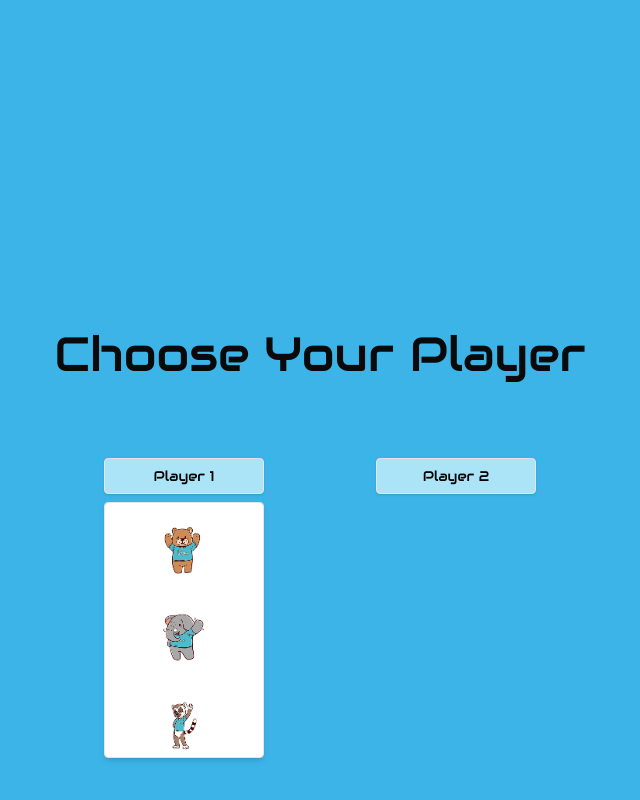
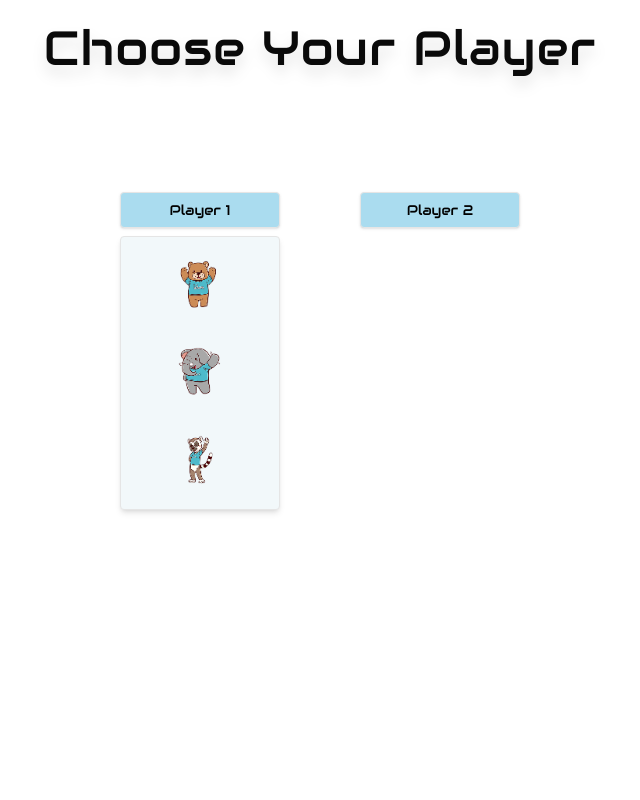
Before and after one commit to irilstr/tictactoe, a React (Vite) app: page / in a window 1280 px wide. Both pictures are taken after a click on the button "Player 1". Shown: the whole page, without its empty margins (320-960 px from the left). Built offline with nearby package versions, Linux system fonts and the light colour scheme.

Commit message:
flyttet endringene til branch

```diff
--- a/src/App.tsx
+++ b/src/App.tsx
@@ -7,7 +7,7 @@ function App() {
   const [player2, setPlayer2] = useState<string | null>(null);
 
   return (
-    <div className="h-screen flex flex-col bg-[#3CB4E8]">
+    <div className="h-screen flex flex-col bg-[#ffffff]">
       {!player1 || !player2 ? (
         <Choose_player
           onSelectPlayers={(p1, p2) => {
--- a/src/components/Board.tsx
+++ b/src/components/Board.tsx
@@ -67,7 +67,7 @@ export default function Board({ player1, player2 }: BoardProps) {
     const nextPlayerImage = isPlayer1Turn ? player1 : player2;
 
     return (
-      <div className="flex items-center justify-center gap-3 text-xl text-white">
+      <div className="flex items-center justify-center gap-3 text-xl text-black">
         Next player:
         <img
           src={`/${nextPlayerImage}.png`}
@@ -87,15 +87,15 @@ export default function Board({ player1, player2 }: BoardProps) {
   return (
     <div className="min-h-screen flex items-center justify-center">
       <div className="w-full max-w-[400px] mx-5">
-        <h1 className="text-5xl font-semibold text-white mb-8 text-center">
+        <h1 className="text-5xl font-semibold text-black mb-8 text-center">
           Tic Tac Toe
         </h1>
 
         <div
           className={`text-center mb-6 ${
             winningCombo
-              ? "text-2xl font-bold text-white animate-bounce"
-              : "text-xl text-white"
+              ? "text-2xl font-bold text-black animate-bounce"
+              : "text-xl text-black"
           }`}
         >
           {getGameStatus()}
@@ -103,7 +103,7 @@ export default function Board({ player1, player2 }: BoardProps) {
 
         <div className="grid grid-cols-3 gap-1 rounded-xl overflow-hidden mb-6">
           {board.map((square, index) => (
-            <button
+            <button type="button"
               key={index}
               onClick={() => handleSquareClick(index)}
               className="h-32 w-full bg-gray-800 rounded-md text-6xl font-light transition-colors duration-200 hover:bg-gray-700 flex items-center justify-center"
@@ -121,8 +121,8 @@ export default function Board({ player1, player2 }: BoardProps) {
           ))}
         </div>
 
-        <button
-          className="w-full py-3 text-lg text-white border rounded-xl hover:bg-gray-50 hover:text-gray-800 transition-colors duration-200"
+        <button type="button"
+          className="w-full py-3 text-lg text-black border rounded-xl hover:bg-gray-50 hover:text-gray-800 transition-colors duration-200"
           onClick={resetGame}
         >
           New Game
--- a/src/components/Choose_player.tsx
+++ b/src/components/Choose_player.tsx
@@ -21,20 +21,22 @@ export default function Choose_player({ onSelectPlayers }: ChoosePlayerProps) {
   }, [player1, player2]);
 
   return (
-    <div className="h-screen flex flex-col items-center justify-center">
-      <h1 className="font-audiowide text-5xl text-center mt-6 mb-12">
-        Choose Your Player
-      </h1>
+    <div className="h-screen flex flex-col items-center">
+      <div className="w-screen ">
+        <h1 className="font-audiowide text-5xl text-center mt-6 mb-12 filter: tracking-wide drop-shadow-xl" >
+          Choose Your Player
+        </h1>
+      </div>
 
       {error && <p className="text-red-500 mt-4">{error}</p>}
 
-      <div className="flex gap-28 mt-8">
+      <div className="flex gap-20 mt-18">
         {/* Player 1 Dropdown */}
         <div className="relative w-40">
           <Button
             onClick={() => setIsOpen1(!isOpen1)}
             variant="outline"
-            className="bg-[#abe4f7] text-black font-audiowide px-6 py-3 rounded w-full flex items-center justify-center"
+            className="bg-[#aadcef] text-black font-audiowide px-6 py-3 rounded w-full flex items-center justify-center"
           >
             {player1 ? (
               <img
@@ -48,9 +50,9 @@ export default function Choose_player({ onSelectPlayers }: ChoosePlayerProps) {
           </Button>
 
           {isOpen1 && (
-            <div className="absolute top-full mt-2 w-full bg-white border rounded shadow-md max-h-64 overflow-y-auto p-2 z-10">
+            <div className="absolute top-full mt-2 w-full bg-[#f2f8fa] border rounded shadow-md max-h-70 overflow-y-auto p-2 z-10">
               {characters.map((character) => (
-                <button
+                <button type="button"
                   key={character}
                   onClick={() => {
                     if (character === player2) {
@@ -79,7 +81,7 @@ export default function Choose_player({ onSelectPlayers }: ChoosePlayerProps) {
           <Button
             onClick={() => setIsOpen2(!isOpen2)}
             variant="outline"
-            className="bg-[#abe4f7] text-black font-audiowide px-6 py-3 rounded w-full flex items-center justify-center"
+            className="bg-[#aadcef] text-black font-audiowide px-6 py-3 rounded w-full flex items-center justify-center"
           >
             {player2 ? (
               <img
@@ -93,9 +95,9 @@ export default function Choose_player({ onSelectPlayers }: ChoosePlayerProps) {
           </Button>
 
           {isOpen2 && (
-            <div className="absolute top-full mt-2 w-full bg-white border rounded shadow-md max-h-64 overflow-y-auto p-2 z-10">
+            <div className="absolute top-full mt-2 w-full bg-[#f2f8fa]   rounded shadow-md max-h-64 overflow-y-auto p-2 z-10">
               {characters.map((character) => (
-                <button
+                <button type="button"
                   key={character}
                   onClick={() => {
                     if (character === player1) {
@@ -122,9 +124,9 @@ export default function Choose_player({ onSelectPlayers }: ChoosePlayerProps) {
 
       {/* Start Game Button */}
       {player1 && player2 && !error && (
-        <button
+        <button type="button"
           onClick={() => onSelectPlayers(player1, player2)}
-          className="mt-6 bg-[#0022FF] border-[#000000] text-white font-audiowide px-8 py-3 rounded-lg shadow-lg hover:bg-blue-600"
+          className="mt-18 bg-[#0022FF] border-[#000000] text-white font-audiowide px-8 py-3 rounded-lg shadow-lg hover:bg-blue-600"
         >
           Begin Game
         </button>
```
